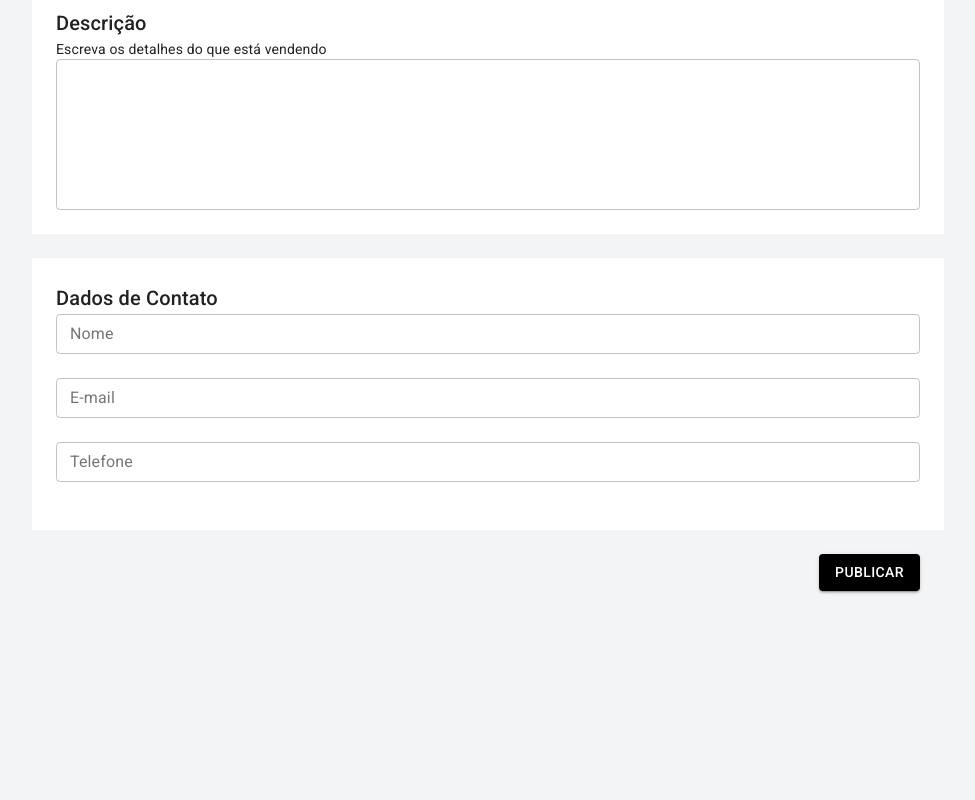
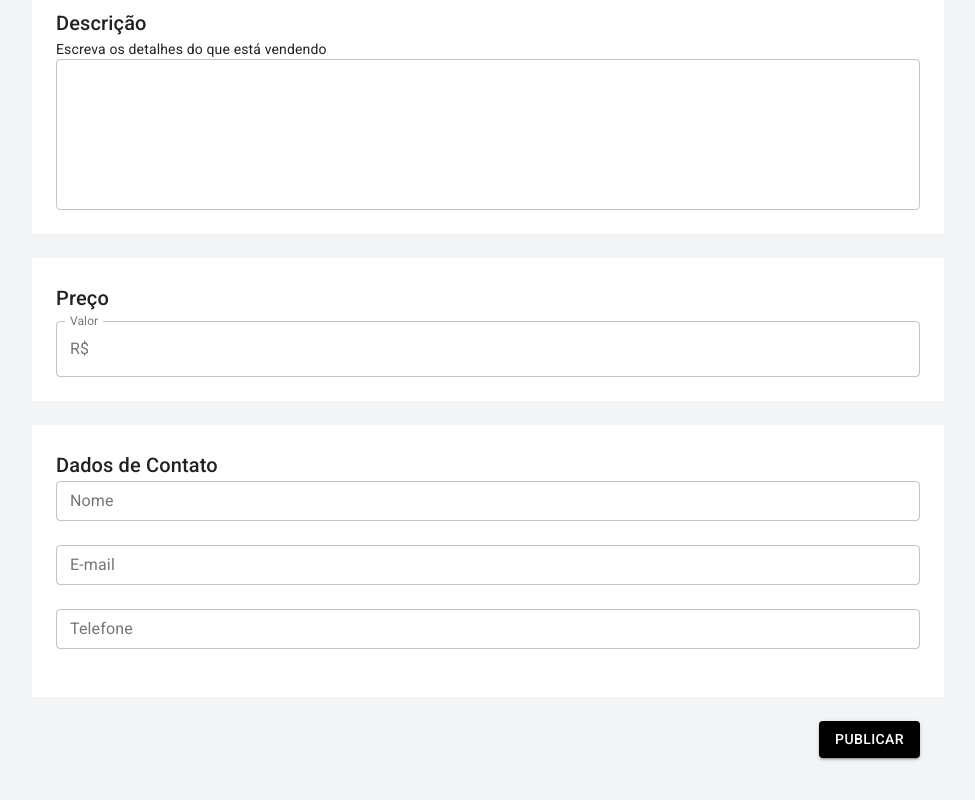
Before and after one commit to DiegoReso/Anunx, a Next.js app: page /user/publish in a window 1280 px wide. Shown: the part 955-1755 px from the top of the page, without its empty margins (152-1127 px from the left). Before the commit the page ends 1650 px from the top, so only its background shows below. Built offline with nearby package versions, Linux system fonts and the light colour scheme.

Commit message:
add price box

```diff
--- a/pages/user/publish.js
+++ b/pages/user/publish.js
@@ -4,9 +4,14 @@ import {
   TextField,
   Typography,
   MenuItem,
-  Select,InputLabel,
+  Select,
+  InputLabel,
   Button,
-  IconButton } from '@material-ui/core'
+  IconButton,
+  FormControl,
+  OutlinedInput,
+  InputAdornment,
+ } from '@material-ui/core'
 
 import { makeStyles } from '@material-ui/core'
 import { DeleteForever } from '@material-ui/icons'
@@ -248,6 +253,22 @@ const Publish = () =>{
 
       <Container maxWidth="md" className={classes.boxContainer}>
         <Box className={classes.box}>
+          <Typography component="h6" variant="h6" color="textPrimary" gutterBottom>
+            Preço
+          </Typography>
+          <FormControl fullWidth variant='outlined'>
+            <InputLabel>Valor</InputLabel>
+            <OutlinedInput
+              onChange={()=>{}}
+              startAdornment={<InputAdornment position='start'>R$</InputAdornment>}
+              labelWidth={40}
+              />
+          </FormControl>
+        </Box>
+      </Container>
+
+      <Container maxWidth="md" className={classes.boxContainer}>
+        <Box className={classes.box}>
           <Typography component="h6" variant="h6" color="textPrimary">
             Dados de Contato
           </Typography>
```
